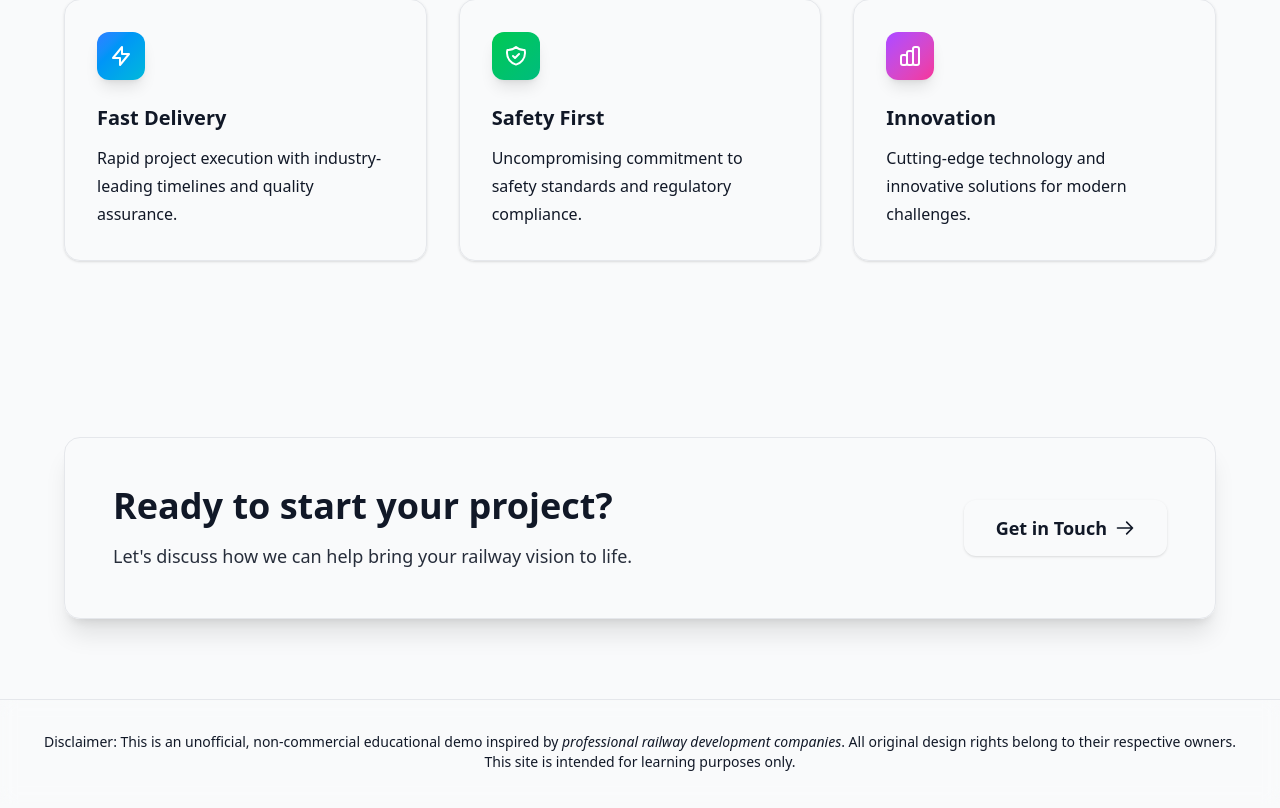
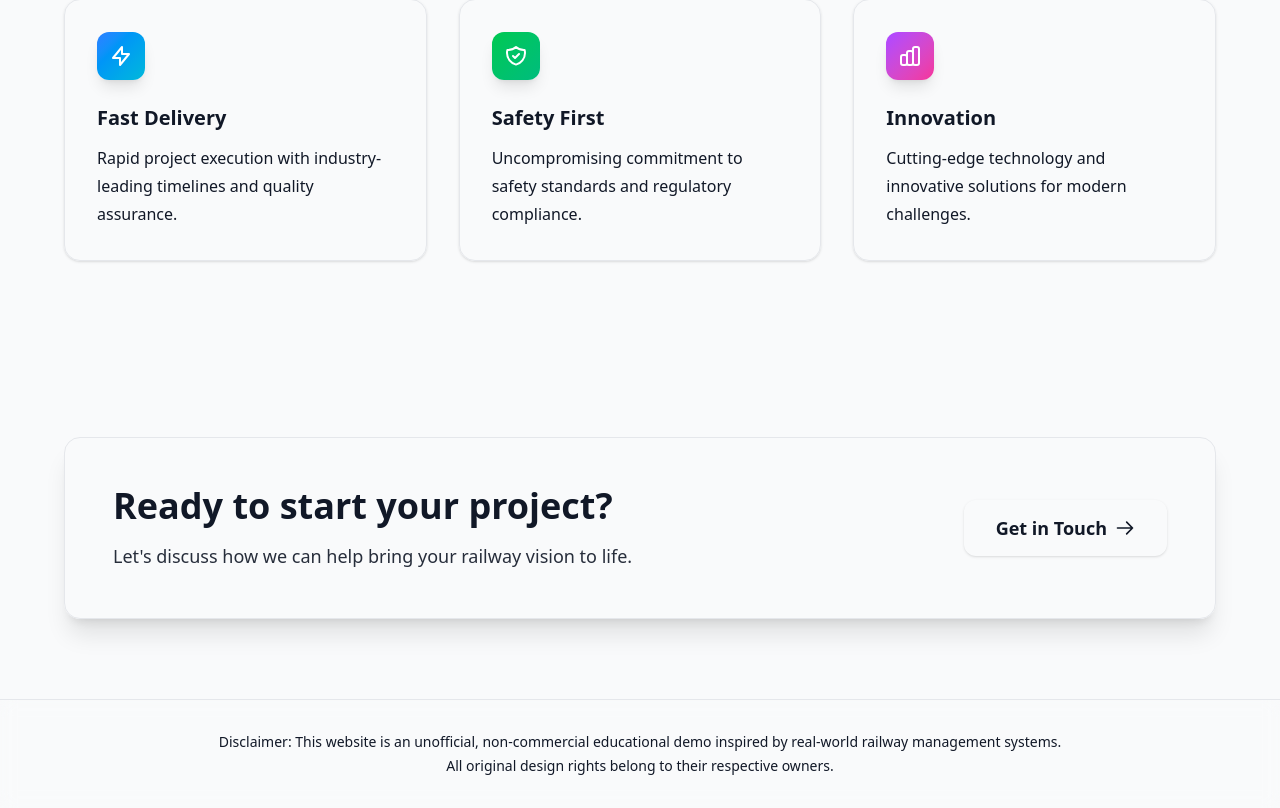
Before and after one commit to omerfarukbolat/railhubdev, a Next.js app: page / in a window 1280 px wide. Shown: the part 1366-2174 px from the top of the page. Built offline with nearby package versions, Linux system fonts and the light colour scheme.

Commit message:
fix: Footer not original link changes fixed

```diff
--- a/src/components/common/Disclaimer.tsx
+++ b/src/components/common/Disclaimer.tsx
@@ -1,29 +1,11 @@
-interface DisclaimerProps {
-  originalSiteName?: string;
-  originalSiteUrl?: string;
-}
-
-export function Disclaimer({
-  originalSiteName = "the original railway sites",
-  originalSiteUrl
-}: DisclaimerProps) {
+export function Disclaimer() {
   return (
     <div className="text-center text-xs text-muted-foreground/70 sm:text-sm">
       <p>
-        <span className="font-medium">Disclaimer:</span> This is an unofficial, non-commercial educational demo inspired by{' '}
-        {originalSiteUrl ? (
-          <a
-            href={originalSiteUrl}
-            target="_blank"
-            rel="noopener noreferrer"
-            className="underline decoration-dotted underline-offset-2 transition-colors hover:text-muted-foreground"
-          >
-            {originalSiteName}
-          </a>
-        ) : (
-          <span className="italic">{originalSiteName}</span>
-        )}
-        . All original design rights belong to their respective owners. This site is intended for learning purposes only.
+        <span className="font-medium">Disclaimer:</span> This website is an unofficial, non-commercial educational demo inspired by real-world railway management systems.
+      </p>
+      <p className="mt-1">
+        All original design rights belong to their respective owners.
       </p>
     </div>
   );
--- a/src/components/layout/Footer.tsx
+++ b/src/components/layout/Footer.tsx
@@ -6,9 +6,7 @@ export function Footer() {
     <footer className="border-t border-border bg-background/50 backdrop-blur-sm">
       <Container>
         <div className="py-8">
-          <Disclaimer
-            originalSiteName="professional railway development companies"
-          />
+          <Disclaimer />
         </div>
       </Container>
     </footer>
```
